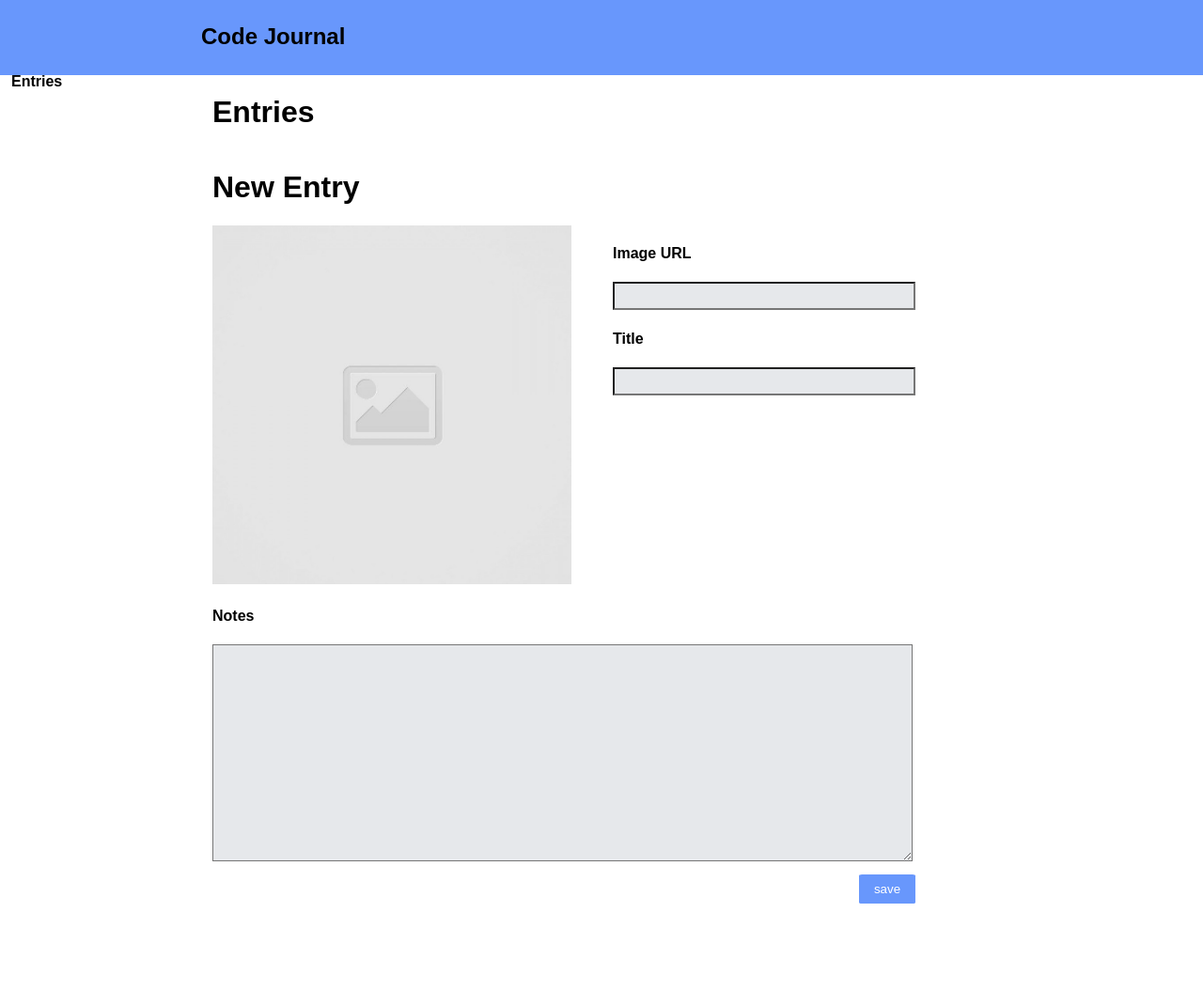
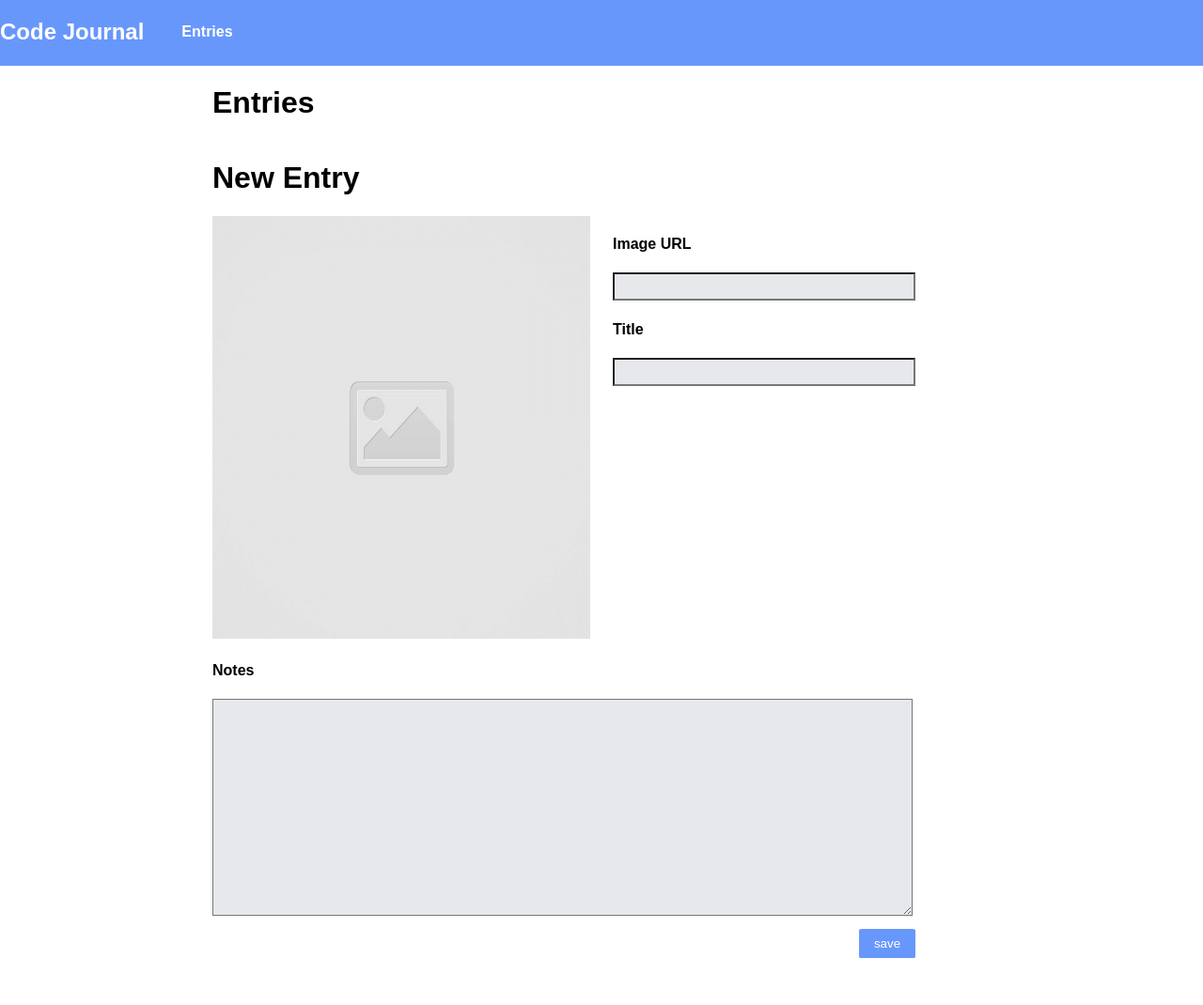
Before and after one commit to JanelleGatmaitan/code-journal, a website: page index.html in a window 1280 px wide. Shown: the whole page at 94% size. Before the commit the page ends 1012 px from the top, so only its background shows below. Drawn offline with Linux system fonts and the light colour scheme.

Commit message:
Add a navigation item to the navbar for Entries. #2

```diff
--- a/css/styles.css
+++ b/css/styles.css
@@ -19,8 +19,8 @@ body {
 }
 
 img {
-  width: 95%;
-  object-fit: cover;
+  width: 100%;
+  height: 450px;
 }
 
 main {
@@ -28,10 +28,10 @@ main {
 }
 
 #nav {
-  height: 80px;
+  height: 70px;
   background-color: #6897fc;
-
-  /* color: white; */
+  color: white;
+  display: flex;
 }
 
 .inputBox {
@@ -48,10 +48,6 @@ textarea {
   width: 90%;
 }
 
-.nav-item {
-  margin-top: 25px;
-}
-
 ul {
   list-style-type: none;
 }
@@ -59,3 +55,8 @@ ul {
 li div {
   margin-bottom: 50px;
 }
+
+h4.nav-item {
+  margin-left: 40px;
+  margin-top: 25px;
+}
--- a/index.html
+++ b/index.html
@@ -16,9 +16,9 @@
 
 <body>
 
-  <header class="row">
-    <div class="column-full" id="nav">
-        <h2 class="container nav-item">Code Journal</h2>
+  <header id="nav">
+    <div class="row">
+        <h2 class="nav-item">Code Journal</h2>
         <h4 class="nav-item">Entries</h4>
     </div>
   </header>
@@ -26,7 +26,7 @@
   <div data-view="entries" class="entries-list-container">
     <ul class="container">
       <div class="row">
-        <div class="column-full">
+        <div class="column-half">
           <h1>Entries</h1>
         </div>
       </div>
@@ -44,7 +44,7 @@
 
         <form>
           <div class="row">
-            <div class="column-half col-full">
+            <div class="column-half">
               <img src="images/placeholder-image-square.jpg">
             </div>
             <div class="column-half col-full">
```
